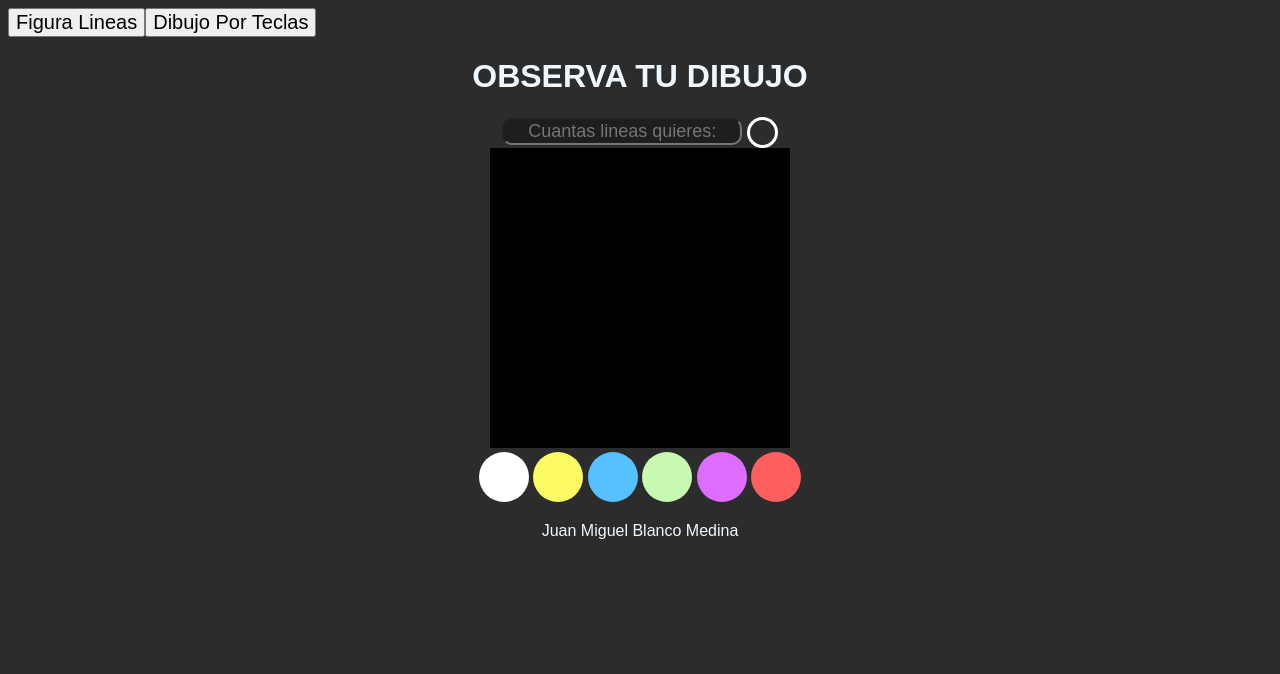
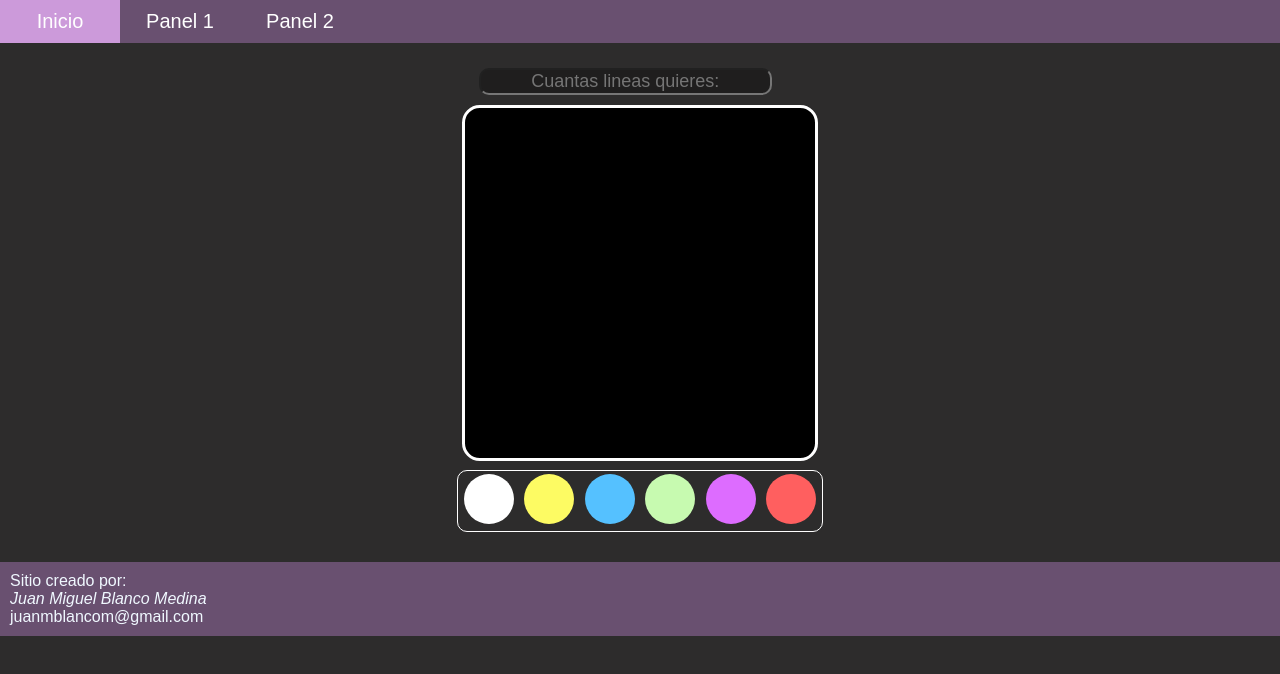
Before and after one commit to juanMBMedina/proBasicaPlatzi, a plain HTML site: page dibujo.html in a window 1280 px wide. Drawn offline with Linux system fonts and the light colour scheme.

Commit message:
Creación final de Barra de navegación, footer tema oscuro

```diff
--- a/dibujo.html
+++ b/dibujo.html
@@ -9,19 +9,22 @@
 </head>
 
 <body>
-    <header class="barraNav">
-        <span><button class="botonMenu">Figura Lineas</button></span>
-        <span><button class="botonMenu">Dibujo Por Teclas</button></span>
+    <header style="margin:0px">
+        <ul class="barraNav">
+            <li class="barraItem"><a href="https://www.w3schools.com">Inicio</a></li>
+            <li class="barraItem"><a href="">Panel 1</a></li>
+            <li class="barraItem"><a href="">Panel 2</a></li>
+        </ul>
     </header>
     <!--pagina1-->
-    <h1>OBSERVA TU DIBUJO</h1>
-    <div>
-        <div>
+    <!-- <h1>OBSERVA TU DIBUJO</h1> -->
+    <div class="contGeneral">
+        <div class="contTexto">
             <span><input type="text" id="txtIn" placeholder="Cuantas lineas quieres:"/></span>
             <span><canvas class="marcoIndicador"  id="color7"></canvas></span>
         </div>
-        <canvas class="mapadibujo" width="300px" height="300px" id="dibujito"></canvas>
-        <div>
+        <canvas class="mapadibujo" id="dibujito"></canvas>
+        <div class="contColores">
             <canvas class="marcoColor" id="color1"></canvas>
             <canvas class="marcoColor" id="color2"></canvas>
             <canvas class="marcoColor" id="color3"></canvas>
@@ -29,12 +32,18 @@
             <canvas class="marcoColor" id="color5"></canvas>
             <canvas class="marcoColor" id="color6"></canvas>
         </div>
-        <p class="msjError" id="msjAlerta"></p>
+        <div class="msjError" id="msjAlerta"></div>
         <script src="dibujo.js" type="text/javascript"></script>
     </div>
     <!--pagina1-->
     <footer>
-        <p>Juan Miguel Blanco Medina</p>
+        <div class="contFooter">
+            <p class="msjFooter">
+                Sitio creado por: <br>
+                <em>Juan Miguel Blanco Medina</em>
+                <br>juanmblancom@gmail.com
+            </p>
+        </div>
     </footer>
 </body>
 
--- a/dibujo.js
+++ b/dibujo.js
@@ -1,6 +1,5 @@
 //Parametos Default
 var colorLine = "";
-var maxTam = "1000px";
 // Objetos
 var numLineas = document.getElementById("txtIn");
 // Paletas de colores
@@ -111,8 +110,7 @@ function onColor7() {
 }
 
 function changeColor7() {
-    var style = "background-color: " + colorLine;
-    color7.setAttribute("style", style);
+    color7.setAttribute("style", "background-color: " + colorLine);
 }
 
 function mostrarMsj(estadoMsj, msj) {
--- a/estilo.css
+++ b/estilo.css
@@ -1,29 +1,43 @@
+a {
+    color: #FFFFFF;
+    text-decoration: solid;
+}
+
+.barraNav {
+    list-style: none;
+    display: flex;
+    align-items: left;
+    margin-bottom: 0px;
+    margin-top: 0px;
+    padding: 0px;
+    font-size: 20px;
+    width: 100%;
+    background-color: #695070;
+}
+
+.barraItem {
+    width: 100px;
+    border: 10px;
+    vertical-align: bottom;
+    padding: 10px;
+}
+
+li:hover {
+    background-color: #cc9ada;
+}
+
 body {
-    color: aliceblue;
     font-family: Arial, Helvetica, sans-serif;
     background-color: rgba(31, 29, 29, 0.932);
     text-align: center;
+    margin: 0px;
+    color: aliceblue;
 }
 
 .botonMenu {
     font-size: inherit;
-}
-
-.mapadibujo {
-    background-color: black;
-}
-
-.marcoColor {
-    width: 50px;
-    height: 50px;
-    border-radius: 50%;
-}
-
-.marcoIndicador {
-    width: 25px;
-    height: 25px;
-    border-radius: 50%;
-    vertical-align: middle;
+    background-color: inherit;
+    color: #FFFFFF;
 }
 
 #color1 {
@@ -51,13 +65,41 @@ body {
 }
 
 #color7 {
+    background-color: #ffffff00;
+}
+
+.contColores {
+    display: block;
+    align-content: center;
     border-style: solid;
+    border-width: thin;
+    border-radius: 10px;
     border-color: #FFFFFF;
-    background-color: #ffffff00;
+}
+
+.contFooter {
+    background-color: #695070;
+}
+
+.contGeneral {
+    display: inline-block;
+    min-width: 350px;
+    margin: 20px;
+}
+
+.contTexto {
+    display: block;
+    padding: 5px;
+}
+
+h1 {
+    padding: 0px;
+    margin: 5px;
 }
 
 input[type="text"] {
     font-size: large;
+    width: 80%;
     border-radius: 10px;
     text-align: center;
     color: aliceblue;
@@ -68,14 +110,42 @@ input[type="text"]:hover {
     background-color: rgba(59, 58, 58, 0.932);
 }
 
-.msjError {
-    color: #FF5F5F;
-    display: block;
+.mapadibujo {
+    background-color: black;
+    width: 350px;
+    height: 350px;
+    margin: 5px;
+    max-width: 500px;
+    max-height: 500px;
+    border-style: solid;
+    border-radius: 5%;
+    border-color: #FFFFFF;
 }
 
-.barraNav {
-    list-style: none;
-    display: flex;
-    align-items: left;
-    font-size: 20px;
+.marcoColor {
+    width: 50px;
+    height: 50px;
+    border-radius: 50%;
+    margin: 3px;
 }
+
+.marcoIndicador {
+    width: 25px;
+    height: 25px;
+    border-radius: 50%;
+    vertical-align: middle;
+}
+
+.msjError {
+    display: block;
+    padding: 5px;
+    font-size: large;
+    font-style: italic;
+    color: #FF5F5F;
+}
+
+.msjFooter {
+    margin: 0px;
+    padding: 10px;
+    text-align: left;
+}
```
